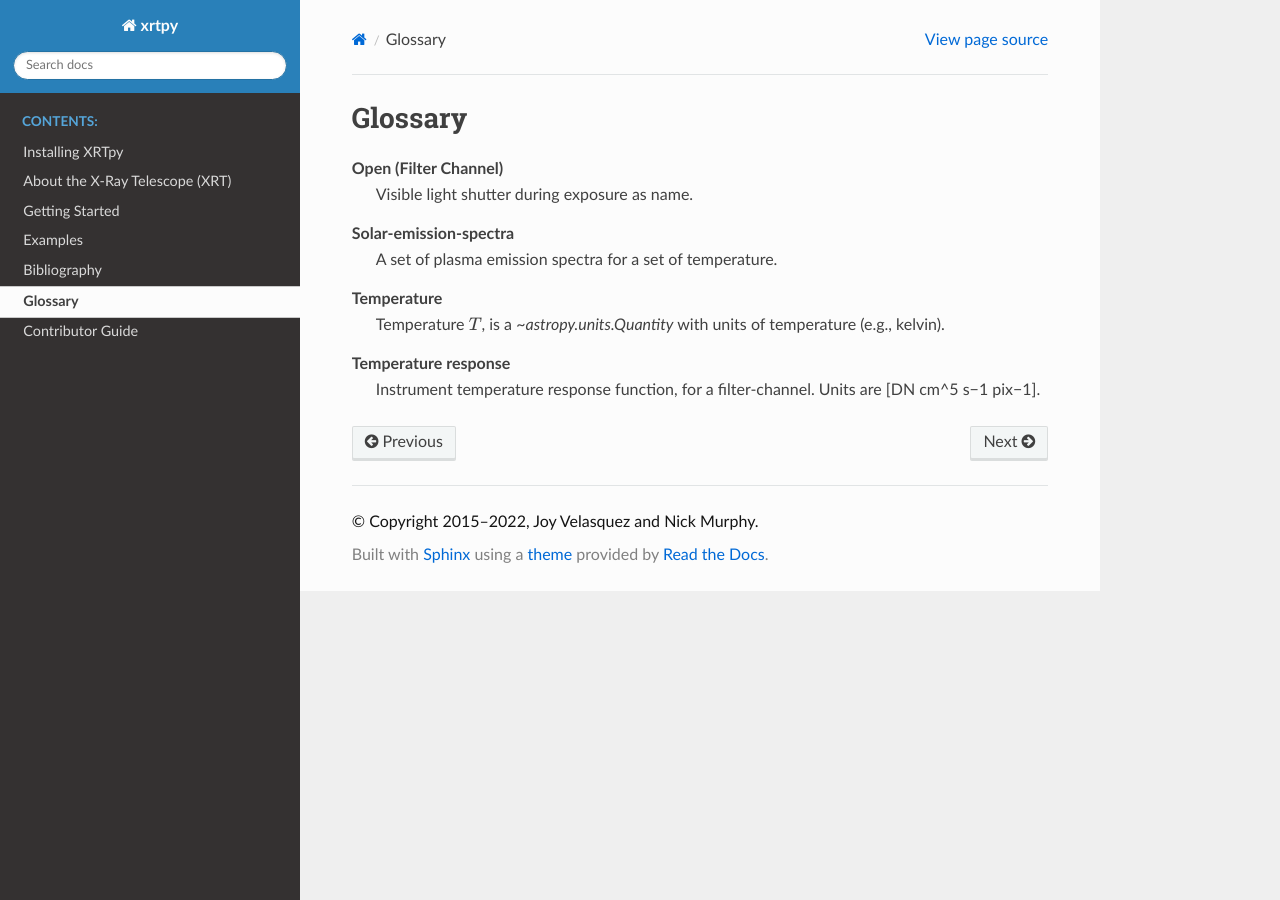
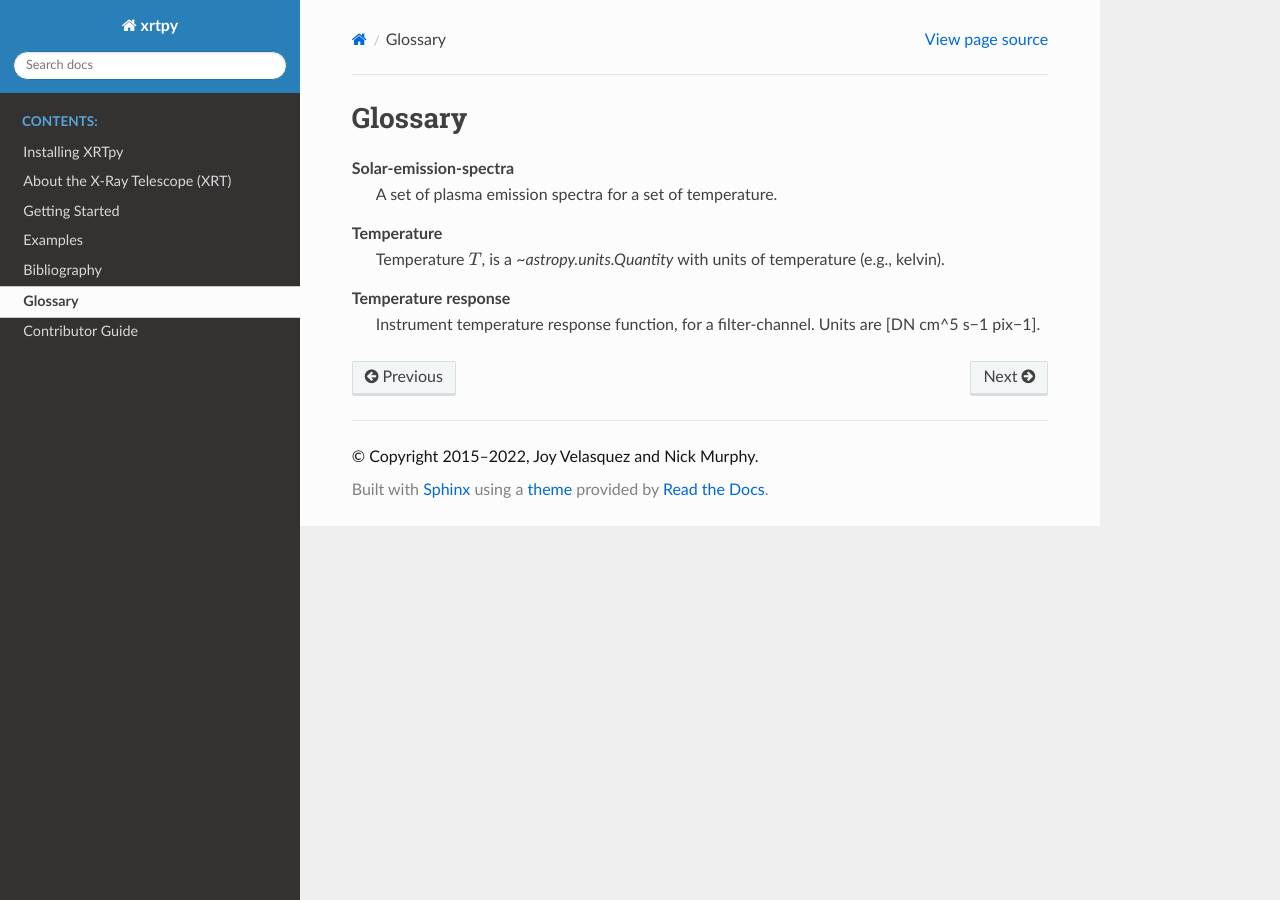
Before and after one commit to HinodeXRT/xrtpy, a Sphinx documentation site: the page built from docs/glossary.rst, in a window 1280 px wide. Built offline with Sphinx 7.4.7 and the Read the Docs theme 2.0.0, drawn with Linux system fonts in a browser that asks for light colours.

Commit message:
Update docs/glossary.rst

```diff
--- a/docs/glossary.rst
+++ b/docs/glossary.rst
@@ -9,9 +9,6 @@ Glossary
 .. glossary::
    :sorted:
 
-   Open (Filter Channel)
-      Visible light shutter during exposure as name.
-
    Temperature
       Temperature :math:`T`, is a `~astropy.units.Quantity` with units of temperature (e.g., kelvin).
 
```
